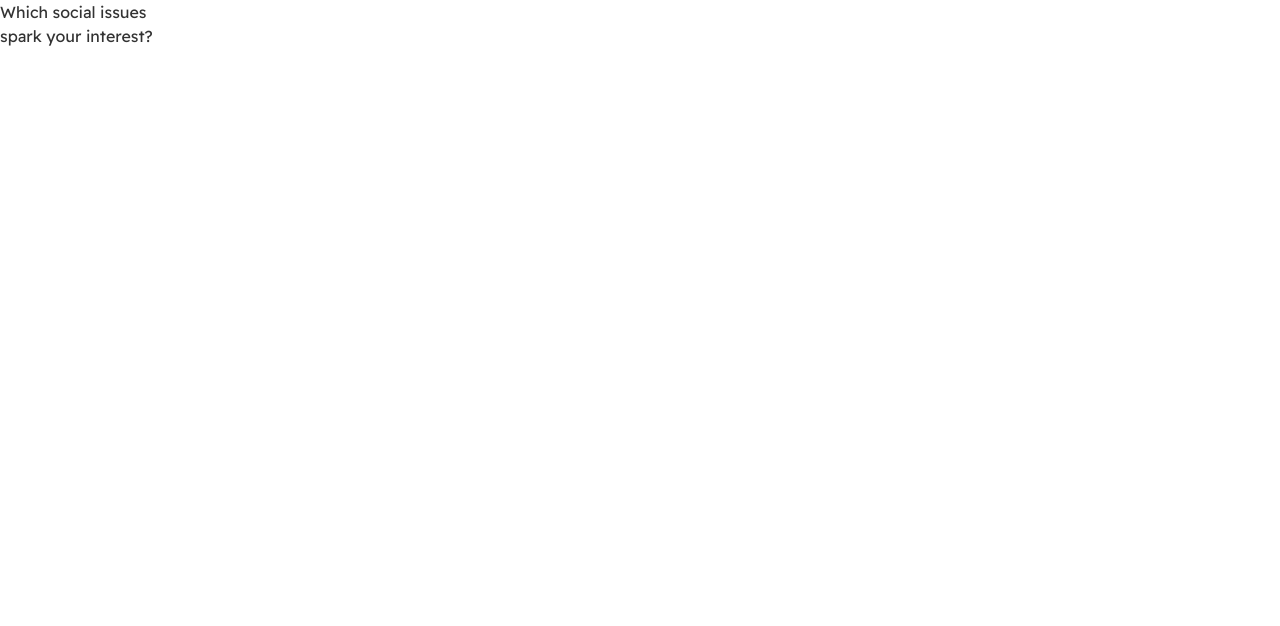
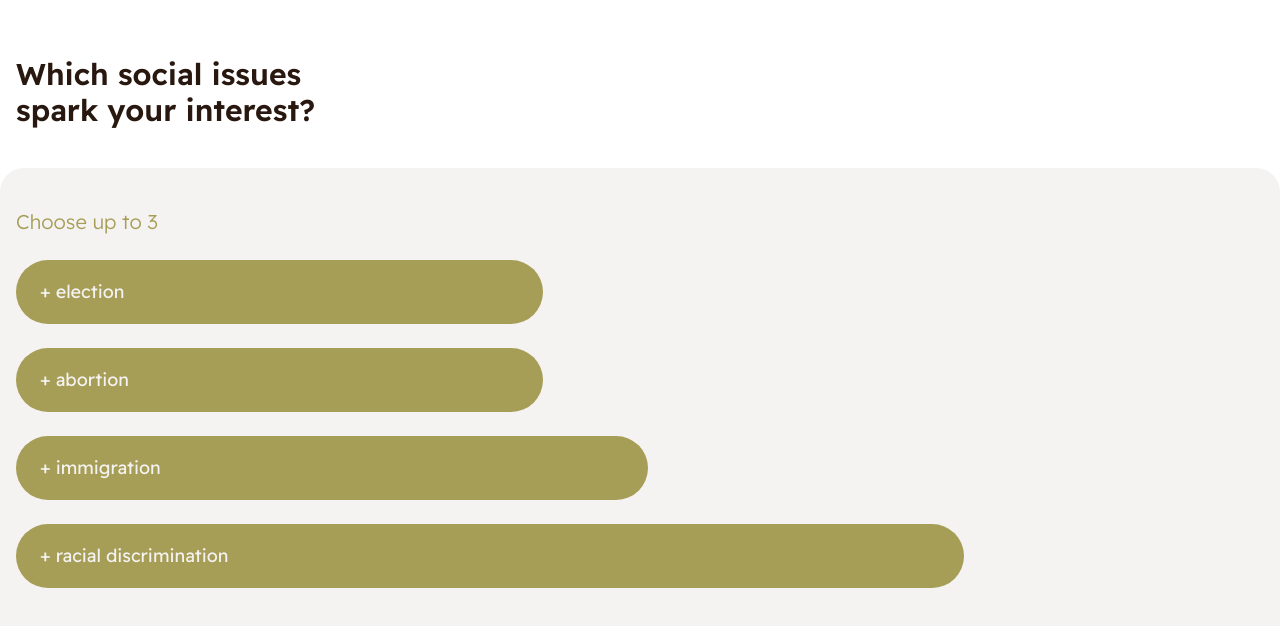
Before and after one commit to SamuelShally/ekko, a React (Create React App) app in the folder frontend/: page /interest in a window 1280 px wide. Shown: the top 626 px of the page. Built offline with nearby package versions, Linux system fonts and the light colour scheme.

Commit message:
structure and style added

```diff
--- a/frontend/src/components/Interest.jsx
+++ b/frontend/src/components/Interest.jsx
@@ -2,8 +2,33 @@ import { Link } from 'react-router-dom';
 
 const Interest = () => {
     return (
-        <div>Which social issues<br/>spark your interest?</div>
-    )
-}
+        <div className="relative h-screen inset-y-14">
+            <h1 className="relative font-bold text-3xl text-primary mb-10 ml-4">
+                Which social issues<br />spark your interest?</h1>
+            <div className="relative bg-neutral h-full rounded-tl-3xl rounded-tr-3xl">
+                <h2 className="text-secondary text-xl font-light pt-10 mb-6 ml-4">Choose up to 3</h2>
+                <div className="grid gap-6 inset-x-7 ml-4">
+                    <button className="btn bg-secondary btn-md rounded-full w-5/12
+                                        text-xl text-left text-neutral justify-start
+                                        sm:btn-md md:btn-md lg:btn-lg">+ election
+                    </button>
+                    <button className="btn bg-secondary btn-md rounded-full w-5/12
+                                        text-xl text-left text-neutral justify-start
+                                        sm:btn-md md:btn-md lg:btn-lg">+ abortion
+                    </button>
+                    <button className="btn bg-secondary btn-md rounded-full w-6/12
+                                        text-xl text-left text-neutral justify-start
+                                        sm:btn-md md:btn-md lg:btn-lg">+ immigration
+                    </button>
+                    <button className="btn bg-secondary btn-md rounded-full w-9/12 pr-2
+                                        text-xl text-left text-neutral justify-start
+                                        sm:btn-md md:btn-md lg:btn-lg">+ racial discrimination
+                    </button>
+                </div>
+            </div>
+        </div>
+
+    );
+};
 
 export default Interest;
```
